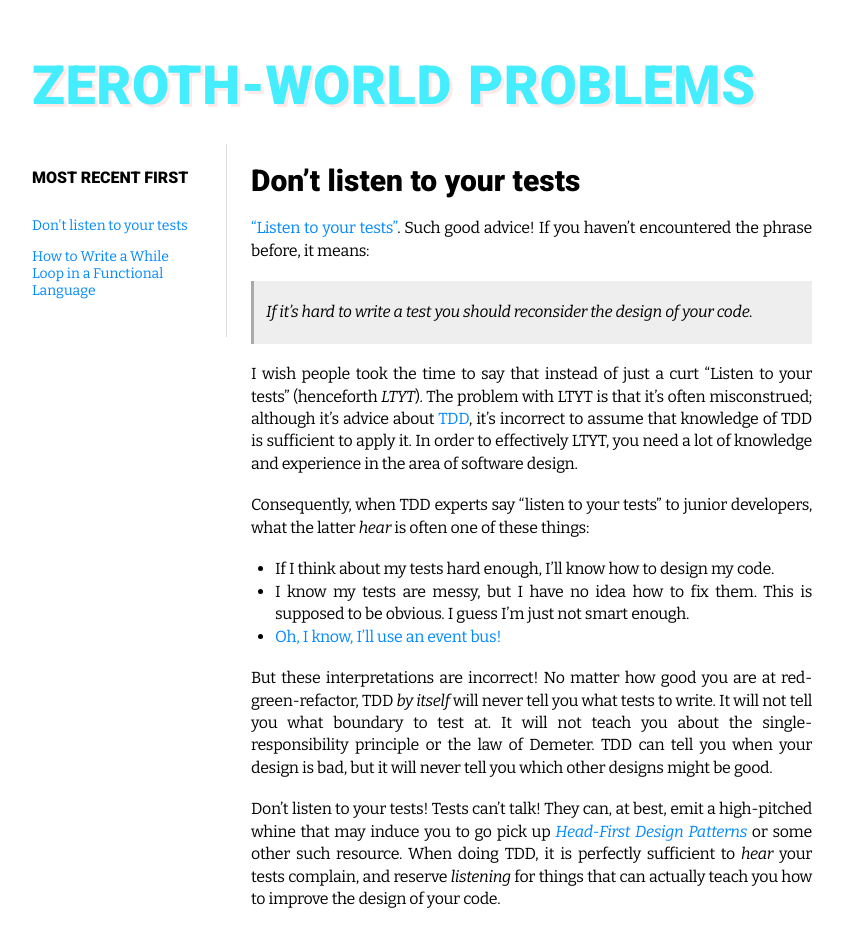
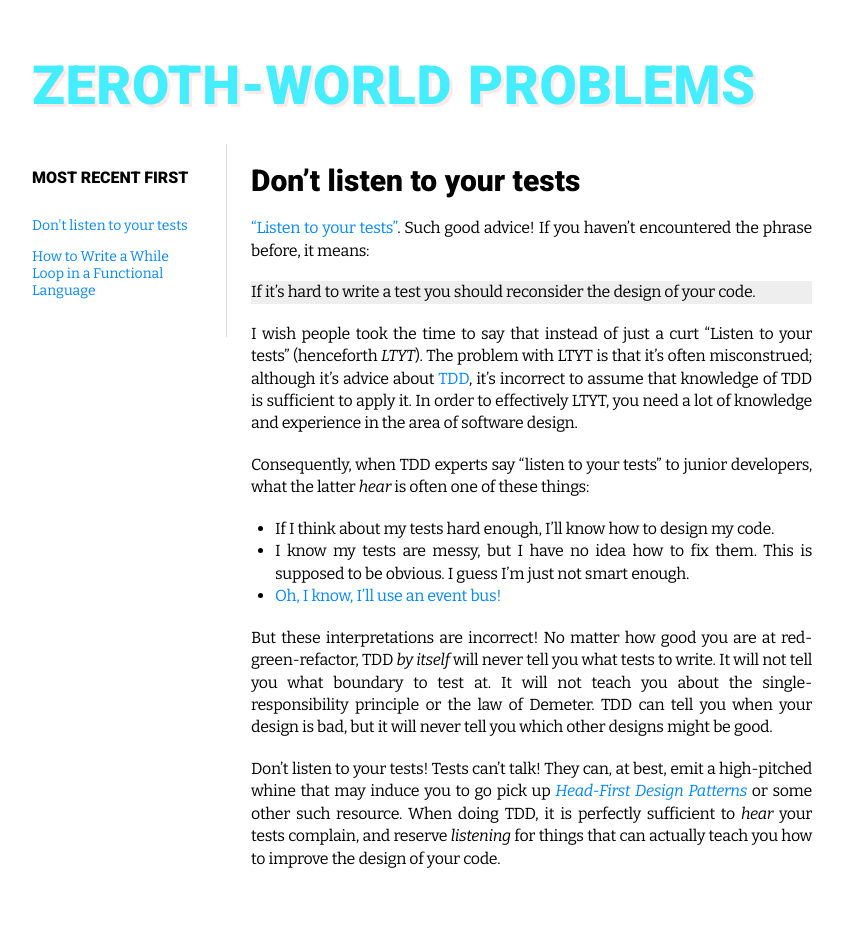
Before and after one commit to benchristel/benchristel.github.io, a Jekyll site: the page built from index.html, in a window 1280 px wide. Shown: the whole page, without its empty margins (218-1062 px from the left). Built offline with Jekyll 4.4.1, drawn with Linux system fonts in a browser that asks for light colours; after the commit the page ends 900 px from its top, so only the background shows below that.

Commit message:
Try to induce github to rebuild the CSS

```diff
--- a/_sass/_base.scss
+++ b/_sass/_base.scss
@@ -148,11 +148,11 @@ a {
   }
 
   blockquote {
-    padding: 1px 12px 1px 12px;
-    border-left: 3px solid #aaa;
-    font-color: #555;
+    // padding: 1px 12px 1px 12px;
+    // border-left: 3px solid #aaa;
+    // font-color: #555;
     background-color: #eee;
-    font-style: italic;
+    // font-style: italic;
   }
 
   pre, code.highlighter-rouge {
```
